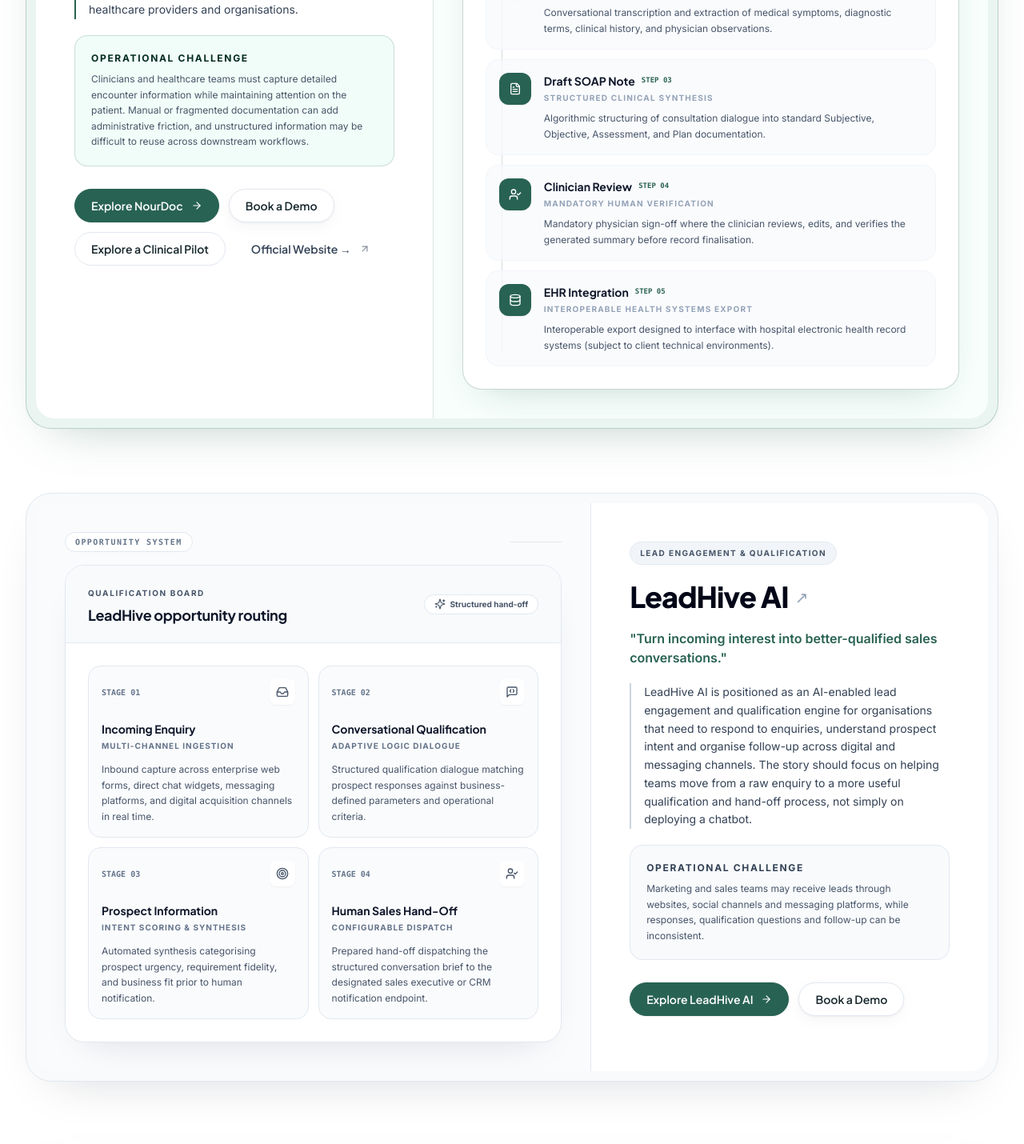
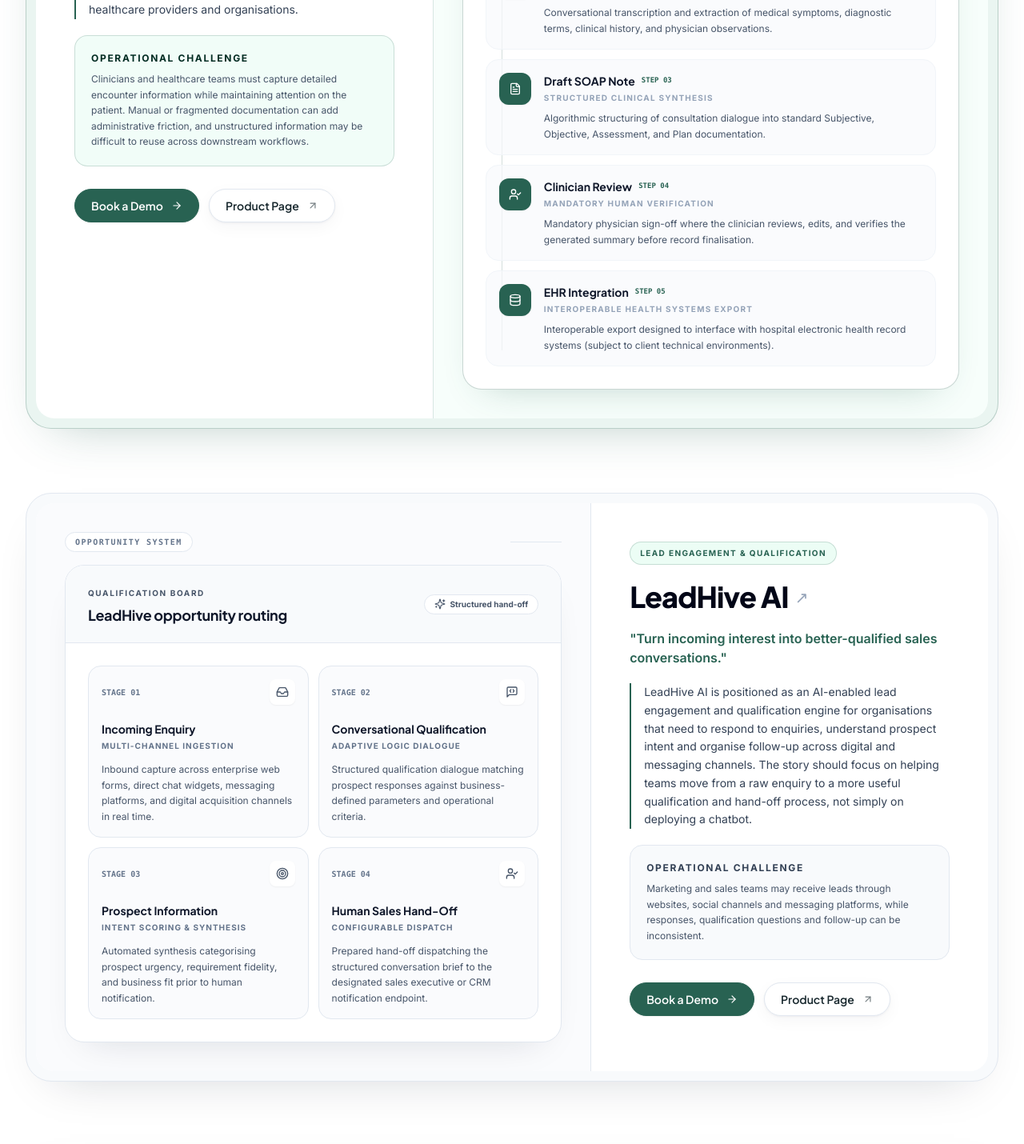
Before and after one commit to mnoumanrasheed/portfolio-atif-malik, a React (Vite) app: page /ventures in a window 1280 px wide. Shown: the part 1990-3420 px from the top of the page at 80% size. Built offline with nearby package versions, Linux system fonts and the light colour scheme; a web font is replaced by a local one.

Commit message:
style(ventures): simplify NourDoc and LeadHive AI buttons to only Book a Demo and Product Page

```diff
--- a/src/pages/Ventures.tsx
+++ b/src/pages/Ventures.tsx
@@ -125,17 +125,11 @@
                       </div>
 
                       <div className="pt-2 flex flex-wrap items-center gap-3">
-                        <Button to="/products/nourdoc" variant="primary" showArrow>
-                          Explore NourDoc
-                        </Button>
-                        <Button to="/contact?interest=nourdoc-demo" variant="secondary" size="md">
+                        <Button to="/contact?interest=nourdoc-demo" variant="primary" showArrow>
                           Book a Demo
                         </Button>
-                        <Button to="/contact?interest=nourdoc-pilot" variant="outline" size="md">
-                          Explore a Clinical Pilot
-                        </Button>
-                        <Button href={nourdoc.officialUrl || "https://nour-doc.com/"} variant="ghost" size="md" isExternal>
-                          Official Website &rarr;
+                        <Button href="https://nour-doc.com/" variant="secondary" size="md" isExternal>
+                          Product Page
                         </Button>
                       </div>
                     </div>
@@ -164,7 +158,7 @@
 
                     <div className="lg:col-span-5 space-y-5 order-1 bg-white p-7 sm:p-10 lg:order-2 lg:p-12">
                       <div className="flex items-center gap-2">
-                        <span className="text-[10px] font-bold uppercase tracking-[0.14em] text-slate-600 bg-slate-100 border border-slate-200 px-3 py-1.5 rounded-full">
+                        <span className="text-[10px] font-bold uppercase tracking-[0.14em] text-[#286252] bg-emerald-50 border border-[#286252]/20 px-3 py-1.5 rounded-full">
                           Lead Engagement &amp; Qualification
                         </span>
                       </div>
@@ -182,7 +176,7 @@
                       <p className="text-base text-[#286252] font-semibold">
                         &quot;{leadhive.positioningLine}&quot;
                       </p>
-                      <p className="text-sm text-slate-700 leading-relaxed font-normal border-l-2 border-slate-300 pl-4">
+                      <p className="text-sm text-slate-700 leading-relaxed font-normal border-l-2 border-[#286252] pl-4">
                         {leadhive.overview}
                       </p>
 
@@ -192,11 +186,11 @@
                       </div>
 
                       <div className="pt-2 flex flex-wrap items-center gap-3">
-                        <Button href="https://leadhive-ai.com/" variant="primary" isExternal showArrow>
-                          Explore LeadHive AI
+                        <Button to="/contact?interest=leadhive-ai" variant="primary" showArrow>
+                          Book a Demo
                         </Button>
-                        <Button to="/contact?interest=leadhive-ai" variant="secondary" size="md">
-                          Book a Demo
+                        <Button href="https://leadhive-ai.com/" variant="secondary" size="md" isExternal>
+                          Product Page
                         </Button>
                       </div>
                     </div>
```
